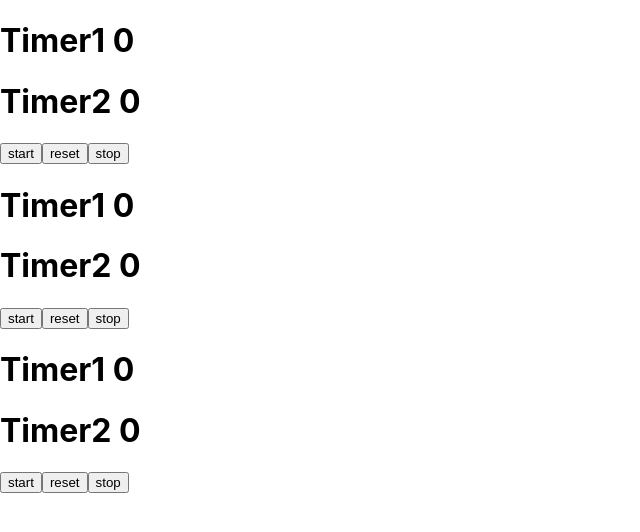
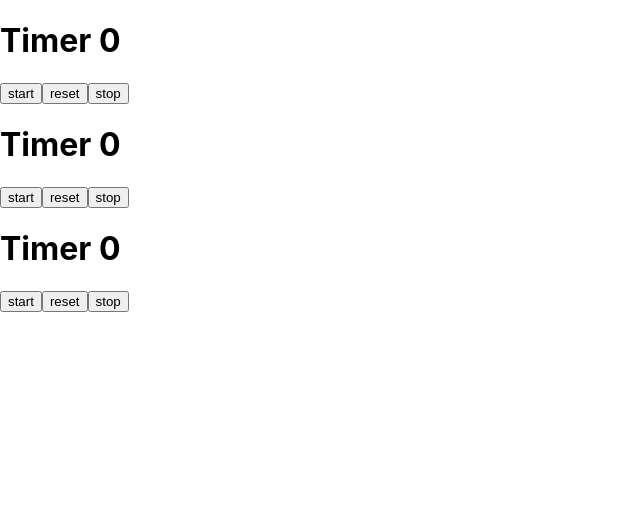
Before and after one commit to pdcourses/learn-react-pd2022, a React (Create React App) app: page / in a window 1280 px wide. Shown: the top 532 px of the page, without its empty margins (0-640 px from the left). Built offline with nearby package versions, Linux system fonts and the light colour scheme.

Commit message:
timer hook

```diff
--- a/src/Components/ClockFun/index.jsx
+++ b/src/Components/ClockFun/index.jsx
@@ -2,28 +2,23 @@ import React, { useState, useEffect } from 'react'
 import PropTypes from 'prop-types';
 
 export default function ClockFun(props) {
-    const [time1, setTime1] = useState(0);
-    const [time2, setTime2] = useState(0);
+    const [time, setTime] = useState(0);
     const [isRunning, setIsRunning] = useState(false);
     const reset = () => {
-        setTime1(0);
-        setTime2(0);
+        setTime(0);
     }
     useEffect (() => {
         if(isRunning){
-            const timerId1 = setInterval(() => {setTime1(time1 + 1)}, 1000);
-            const timerId2= setInterval(() => {setTime2(time2 - 1)}, 1000);
+            const timerId = setInterval(() => {setTime(time + props.step)}, 1000);
             return () => {
-                clearInterval(timerId1);
-                clearInterval(timerId2);
+                clearInterval(timerId);
             }
         }
 
-    }, [time1, time2, isRunning]);
+    }, [time, isRunning]);
     return (
         <>
-        <h1>Timer1 {time1}</h1>
-        <h1>Timer2 {time2}</h1>
+        <h1>Timer {time}</h1>
         <button onClick={() => setIsRunning(true)}>start</button>
         <button onClick={reset}>reset</button>
         <button onClick={() => setIsRunning(false)}>stop</button>
```
